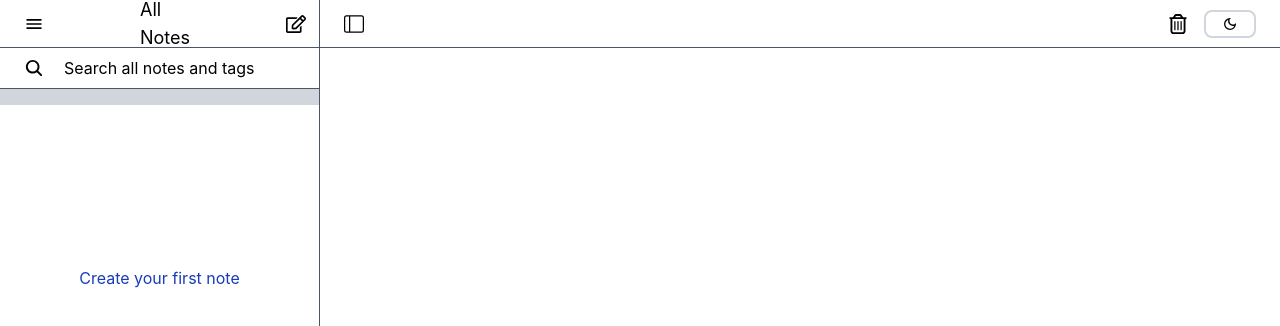
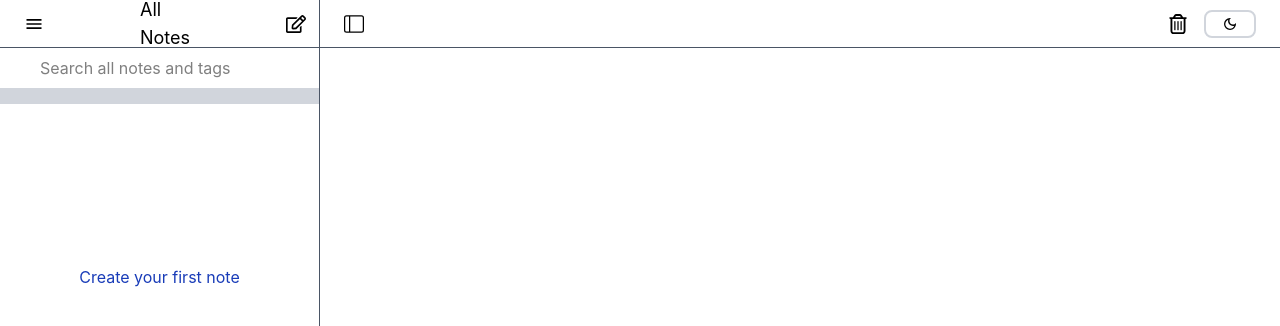
Before and after one commit to PallaviChandurkar/NoteSpace, a React (Vite) app: page /notes in a window 1280 px wide. Shown: the top 326 px of the page. Built offline with nearby package versions, Linux system fonts and the light colour scheme.

Commit message:
worked on searchbar

```diff
--- a/src/pages/Notes.jsx
+++ b/src/pages/Notes.jsx
@@ -70,9 +70,10 @@ const Notes = () => {
                 <h1 className="text-lg">All Notes</h1>
                 <span onClick={createNote} className="text-xl cursor-pointer"><FaRegEdit /></span>
             </div>
-            <div className="flex gap-5 items-center px-6 py-2 border-b border-gray-600">
-                <span className="text-xl"><IoSearch /></span>
-                <p>Search all notes and tags</p>
+            <div className="">
+                <input className="w-80 mx-7 outline-none py-2 px-3" type="text" placeholder="Search all notes and tags" />
+                {/* <span className="text-xl"><IoSearch /></span>
+                <p>Search all notes and tags</p> */}
             </div>
             <div className="pl-6 py-2 bg-gray-300 border-b border-b-white">
                 {
```
